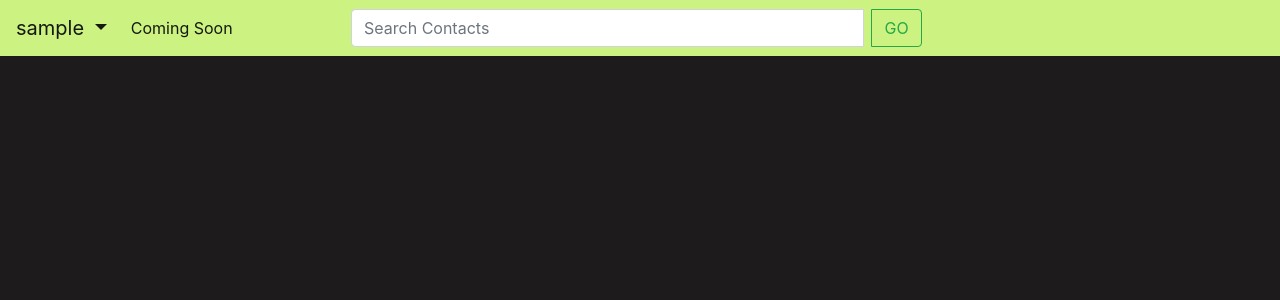
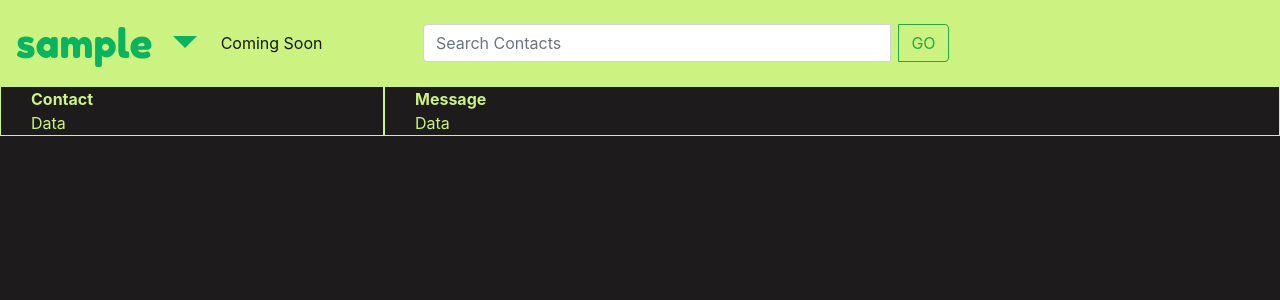
Before and after one commit to CodyVollrath/FirstSQLBasedWebApp, a PHP site: page /main.php in a window 1280 px wide. Shown: the top 300 px of the page. Run offline with PHP 8.4, Linux system fonts and the light colour scheme; the visitor is signed in with stand-in values (Sample User, id 1); some libraries are stand-ins or nearby versions.

Commit message:
Add files via upload

```diff
--- a/endSession.php
+++ b/endSession.php
@@ -1,6 +1,6 @@
 <?php
     session_start();
     session_destroy();
-    header("Location: home.html");
+    header("Location: home.php");
     exit;
 ?>
--- a/login.php
+++ b/login.php
@@ -35,12 +35,14 @@
                 }
                 else{
                     echo"Check Password";
+                    $goBack = htmlspecialchars($_SERVER['HTTP_REFERER']);
+                    echo"<br><button><a href='$goBack'>Go Back</a></button>";
                 }
             }
             else{
                 echo"Check username and password";
                 $goBack = htmlspecialchars($_SERVER['HTTP_REFERER']);
-                echo"<br><a href='$goBack'>Go Back</a>";
+                echo"<br><button><a href='$goBack'>Go Back</a></button>";
             }
         }
         else{
--- a/main.php
+++ b/main.php
@@ -3,12 +3,14 @@
 ?>
     <!DOCTYPE html>
     <html>
+
     <head>
         <meta charset='UTF-8'>
         <title>Main</title>
         <link rel='stylesheet' href='https://maxcdn.bootstrapcdn.com/bootstrap/4.0.0/css/bootstrap.min.css' integrity='sha384-Gn5384xqQ1aoWXA+058RXPxPg6fy4IWvTNh0E263XmFcJlSAwiGgFAW/dAiS6JXm' crossorigin='anonymous'>
-        <link rel ='stylesheet' href='register.css'>
+        <link rel='stylesheet' href='register.css'>
     </head>
+
     <body>
         <?php
           if(!isset($_SESSION['loginUsername'])){
@@ -23,7 +25,7 @@
               <a class = 'dropdown-toggle' id='navbarDropdown' role='button' data-toggle='dropdown' aria-haspopup='true' aria-expanded='false'>
                 $username
               </a>
-              <div class='dropdown-menu' aria-labelledby='navbarDropdown'>
+              <div class='dropdown-menu dropdown-menu-left' aria-labelledby='navbarDropdown'>
                   <a class='dropdown-item' href='endSession.php'>Logout</a>
                   <a class='dropdown-item' href='#'>Account</a>
               </div>
@@ -48,9 +50,29 @@
               </form>
             </div>
           </nav>
-
+          <div class = 'contactContainer'>
+            <table>
+              <tr>
+                <th>Contact</th>
+              </tr>
+              <tr>
+                <td>Data</td>
+              </tr>
+            </table>
+          </div>
+          <div class = 'messageContainer'>
+              <table>
+                  <tr>
+                    <th>Message</th>
+                  </tr>
+                  <tr>
+                    <td>Data</td>
+                  </tr>
+                </table>
+          </div>
           ";
           }
         ?>
     </body>
+
     </html>
--- a/register.css
+++ b/register.css
@@ -1,26 +1,50 @@
 @import "compass/css3";
+@import url('https://fonts.googleapis.com/css?family=Fredoka+One&display=swap');
+* {
+    margin: 0px;
+    padding: 0px;
+}
 
-@import url(https://fonts.googleapis.com/css?family=Open+Sans:400,700,600,300,800);
-
-*{
-    margin:0px;
-    padding:0px;
-}
-body{
+body {
     background: #1D1B1B;
     color: #CCF381;
 }
 
-.container{
-    border:1px solid #CCF381;
+.container {
+    border: 1px solid #CCF381;
     padding: 20px;
     width: auto;
     border-radius: 20px;
 }
-form,label{
+
+.contactContainer {
+    border: 1px solid #CCF381;
+    position: relative;
+    float: left;
+    padding-left: 30px;
+    width: 30%;
+}
+
+.messageContainer {
+    border: 1px solid #CCF381;
+    position: relative;
+    float: right;
+    padding-left: 30px;
+    width: 70%;
+}
+
+.navbar-brand {
     font-size: 40px;
+    color: rgb(10, 180, 95) !important;
+    font-family: 'Fredoka One';
+    cursor: pointer;
+}
 
+form,
+label {
+    font-size: 40px;
 }
+
 .inputGroup {
     display: inline-block;
     width: 400px;
@@ -30,42 +54,54 @@ form,label{
     background: #1D1B1B00;
     border: 0;
     border-bottom: 1px #CCF381 solid;
-    color:#CCF381;
+    color: #CCF381;
     outline: 0;
     text-indent: 10px;
     transition: all .3s ease-in-out;
 }
-  #submitButton{
-      border:#CCF381 solid 1px;
-      border-radius:20px;
-      color:#CCF381
+
+#submitButton {
+    border: #CCF381 solid 1px;
+    border-radius: 20px;
+    color: #CCF381
 }
-  #submitButton:hover{
-    border:#CCF381 solid 1px;
-    border-radius:20px;
+
+#submitButton:hover {
+    border: #CCF381 solid 1px;
+    border-radius: 20px;
     font-size: 40px;
 }
-.navbar{
+
+.navbar {
     background-color: #CCF381 !important;
 }
- button:hover{
+
+button:hover {
     color: #4831D4;
     background-color: #FAD744;
     outline-color: #4831D4;
     size: 30px;
     border-radius: 20px;
 }
- button,a{
-  color:#CCF381;
+
+button,
+a {
+    color: #CCF381;
 }
- .search-bar{
+
+.search-bar {
     margin-right: 30% !important;
 }
- button,a:hover{
+
+button,
+a:hover {
     text-decoration: none;
-  color:#CCF381;
+    color: #CCF381;
 }
+
+
 /* Change Autocomplete styles in Chrome*/
+
 input:-webkit-autofill,
 input:-webkit-autofill:hover,
 input:-webkit-autofill:focus,
```
Also changed, not shown: checkPasswordsMatch.js (+6 -6 lines), home.php (added, +109 -0 lines), alteredo.png (added). Lines whose indentation alone changed are shown as unchanged.
